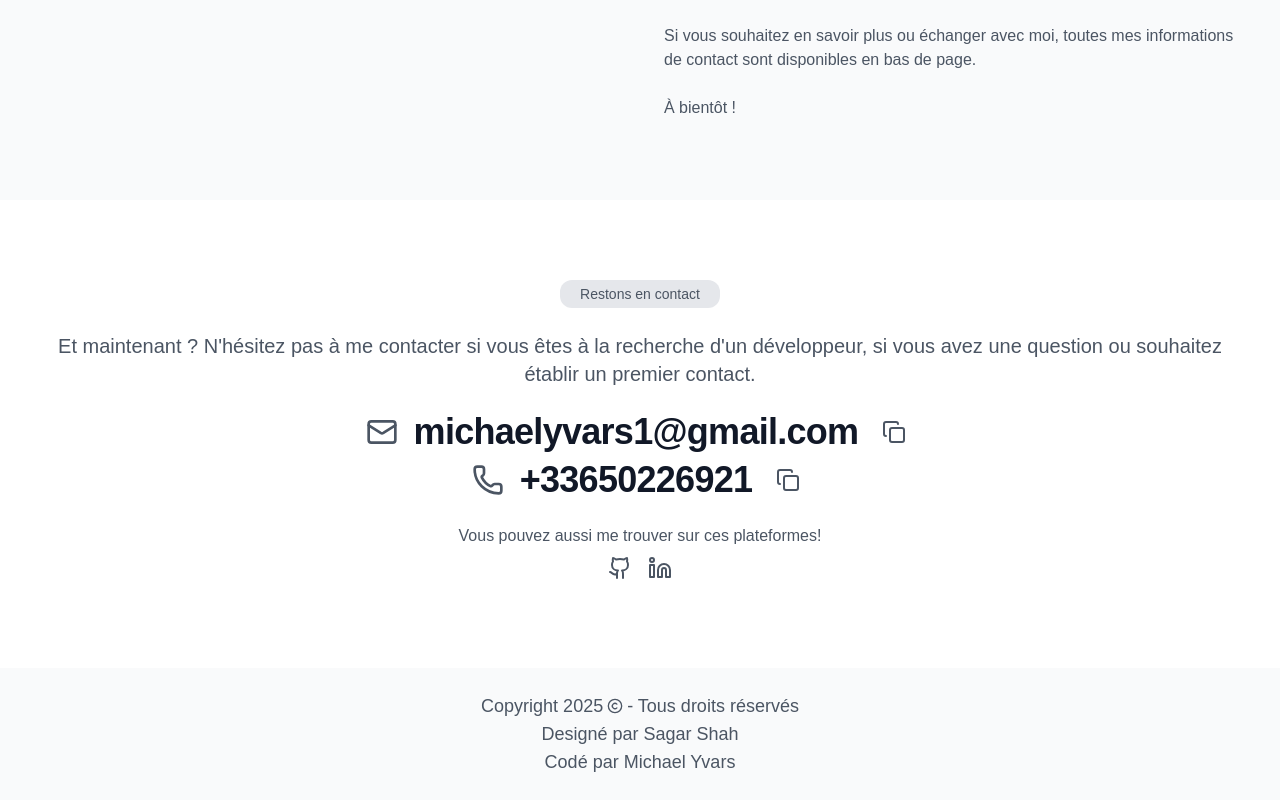
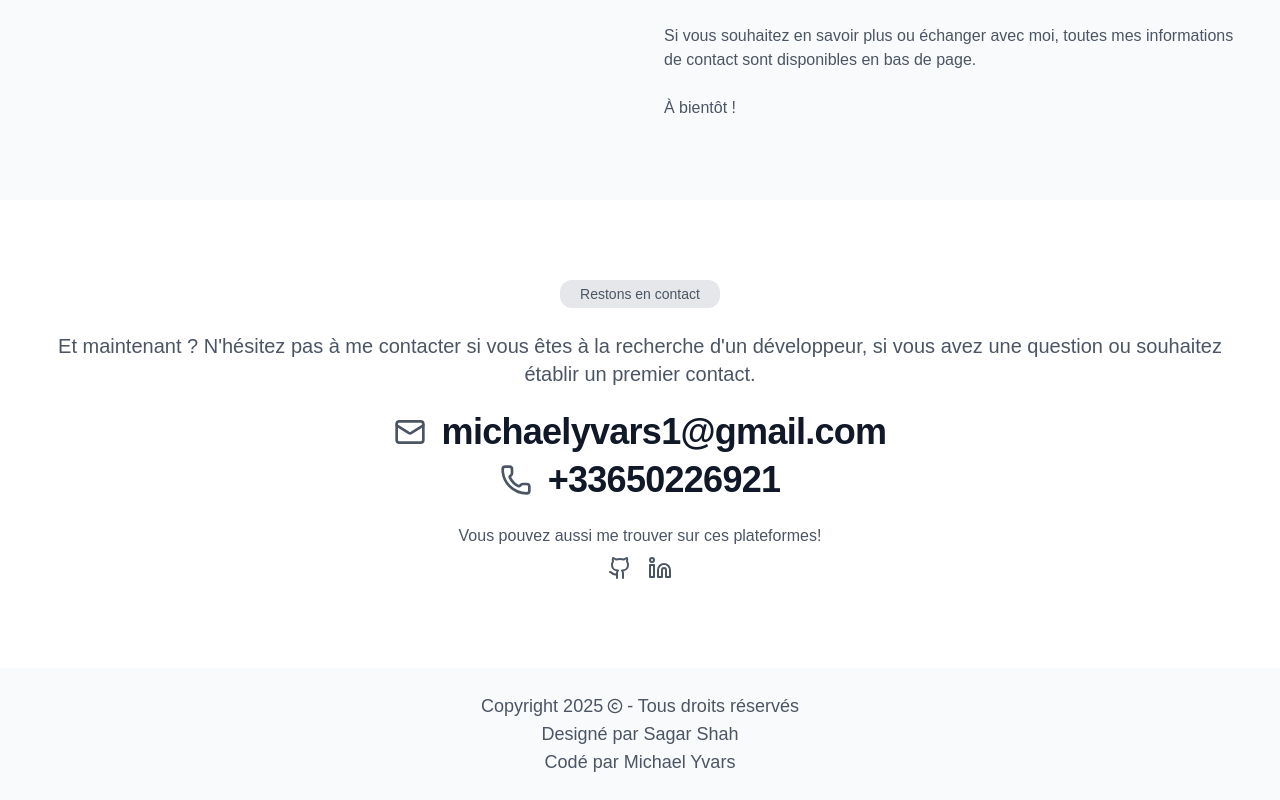
Before and after one commit to mikyvars/michaelyvars-com, a Next.js app: page / in a window 1280 px wide. Shown: the part 1560-2360 px from the top of the page. Built offline with nearby package versions, Linux system fonts and the light colour scheme.

Commit message:
feat: remove unused clipboard icon from footer

```diff
--- a/app/sections/footer.tsx
+++ b/app/sections/footer.tsx
@@ -1,7 +1,6 @@
-import { Copy, Mail, Phone } from "lucide-react";
+import { Mail, Phone } from "lucide-react";
 import Tag from "../components/tag";
 import Typography from "../components/typography";
-import IconButton from "../components/icon-button";
 import Icon from "../components/icon";
 import Socials from "../components/socials";
 import Container from "../components/container";
@@ -23,18 +22,18 @@ const Footer = () => {
                 <Mail />
               </Icon>
               <Typography variant={"h2"}>michaelyvars1@gmail.com</Typography>
-              <IconButton>
+              {/* <IconButton>
                 <Copy />
-              </IconButton>
+              </IconButton> */}
             </div>
             <div className="flex items-center gap-4">
               <Icon variant={"auto"}>
                 <Phone />
               </Icon>
               <Typography variant={"h2"}>+33650226921</Typography>
-              <IconButton>
+              {/* <IconButton>
                 <Copy />
-              </IconButton>
+              </IconButton> */}
             </div>
           </div>
           <div className="flex flex-col items-center">
```
